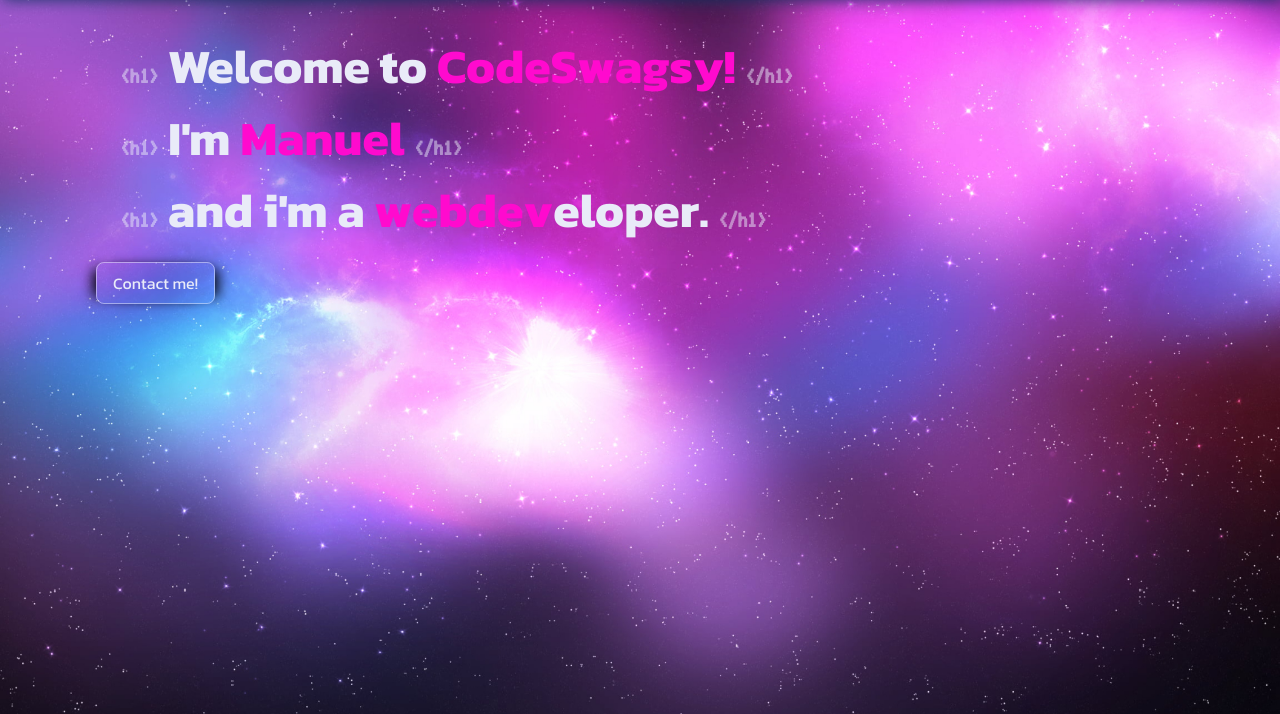
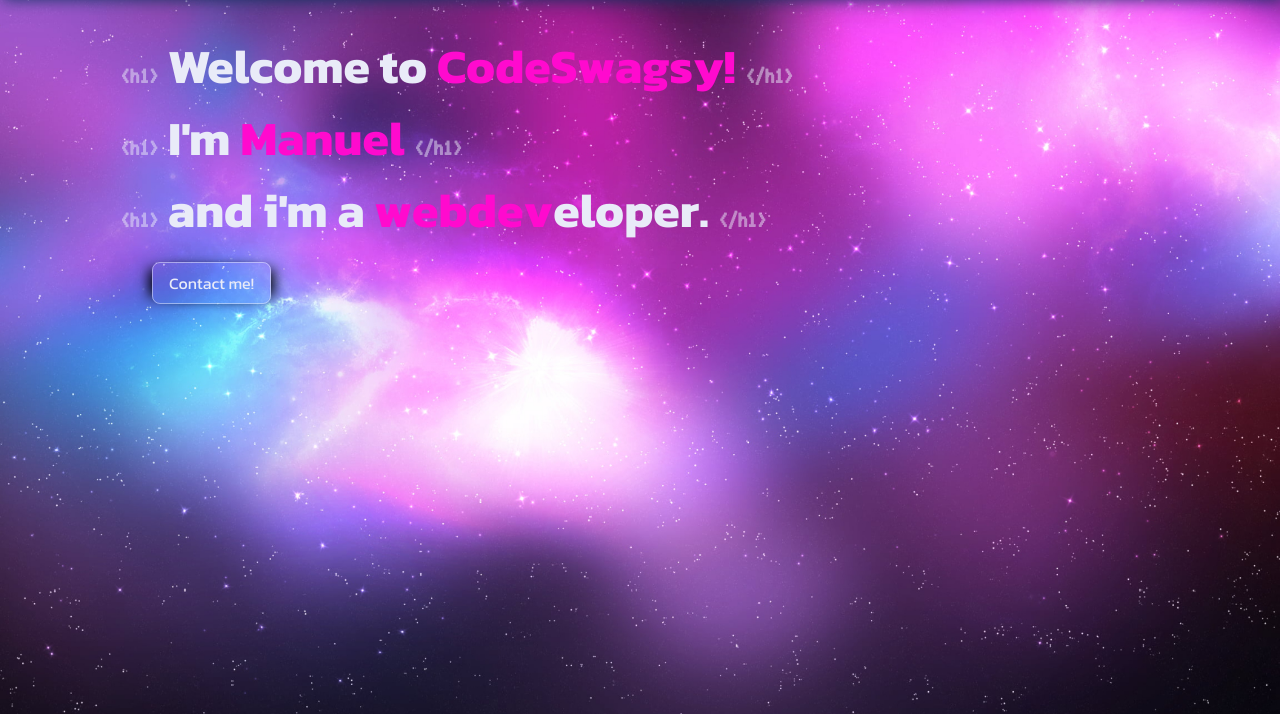
Before and after one commit to CodeSwagsy/CodeSwagsy, a website: page index.html in a window 1280 px wide. Shown: the part 86-800 px from the top of the page. Drawn offline with Linux system fonts and the light colour scheme.

Commit message:
feinschliff 2.2

```diff
--- a/src/scss/styles.scss
+++ b/src/scss/styles.scss
@@ -848,7 +848,7 @@
   }
   .contactme {
     margin: 1em 0 1em 1em;
-    margin-left: 4.5em;
+    margin-left: 8em;
     padding: 0.5em 1em;
     text-decoration: none;
     align-self: flex-start;
```
Also changed, not shown: src/css/styles.css.
